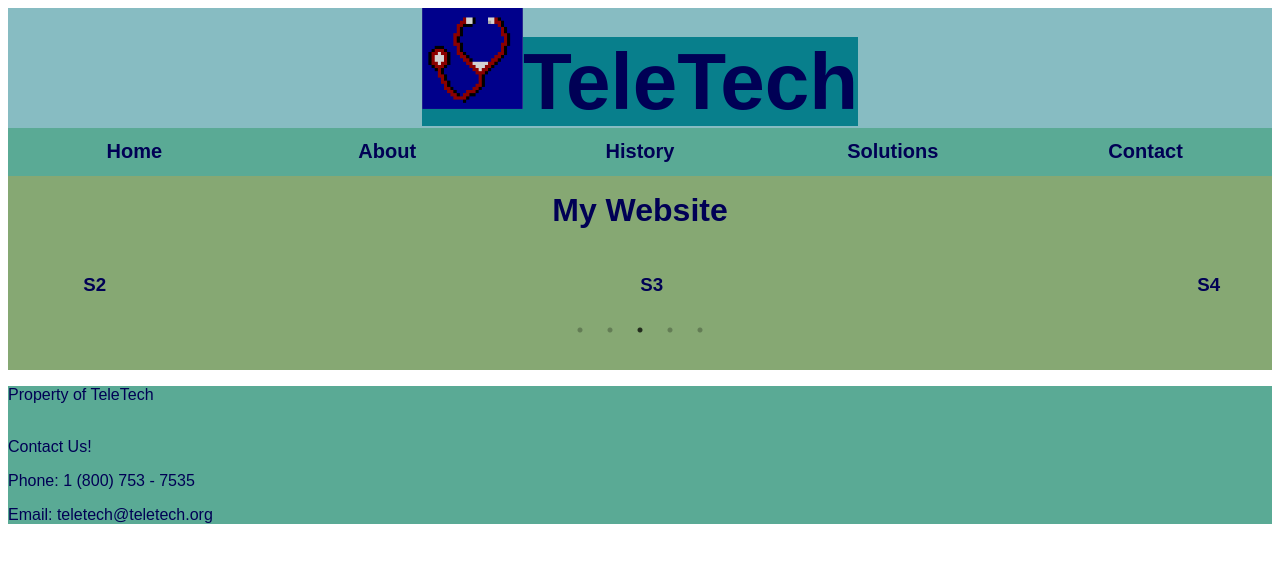
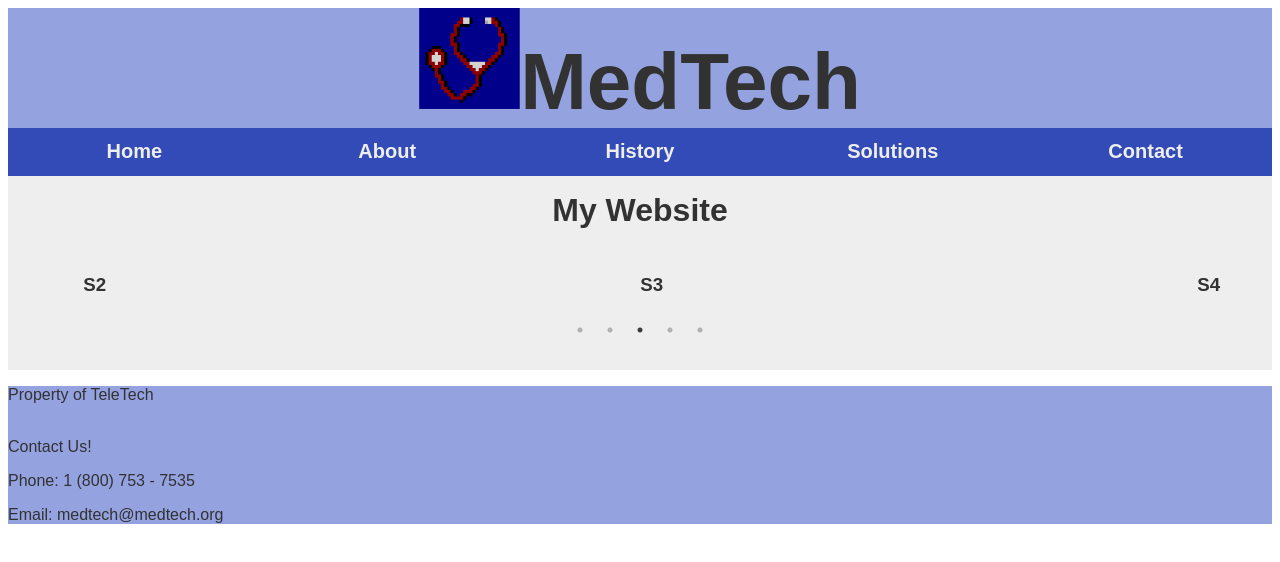
Before and after one commit to smullangi213/smullangi213.github.io, a plain HTML site: page index.html in a window 1280 px wide. Drawn offline with Linux system fonts and the light colour scheme; files whose address does not match are found by name.

Commit message:
Color Palette Change

```diff
--- a/index.html
+++ b/index.html
@@ -1,7 +1,7 @@
 <!DOCTYPE html>
 <html>
 <head>
-    <title>TeleTech</title>
+    <title>MedTech</title>
 
 
     <link rel="stylesheet" type="text/css" href="styles/slick.css"/>
@@ -13,7 +13,7 @@
 <body>
     <header>
         <h1>
-            <a class="headerlink" href="index.html"> <img width=10% src="images/logo.PNG"/>TeleTech</a>
+            <a class="headerlink" href="index.html"> <img width=10% src="images/logo.PNG"/>MedTech</a>
         </h1>
 
         <nav>
@@ -40,7 +40,7 @@
         <br>
         <a href=contact.html>Contact Us!</a>
         <p>Phone: 1 (800) 753 - 7535</p>
-        <p>Email: teletech@teletech.org</p>
+        <p>Email: medtech@medtech.org</p>
     </footer>
 
     <script
--- a/styles/main.css
+++ b/styles/main.css
@@ -5,26 +5,31 @@
 #86A873;
 #BB9F06; */
 
+/* New:
+Header background Color: #94a2e0
+nav color: #eee
+text color: #323232
+Nav/Footer background: #324bb7
+nav background hover: #526bd7
+Body: #eee
+Link Highlight: #526bd7
+*/
+
 body {
     font-family: Arial, Helvetica, sans-serif;
-    color: #000055;
+    color: #323232;
 }
 
-a, a.headerlink:hover, a:active, a:visited {
-    color: #000055;
+a, a:hover {
+    color: #323232;
     text-decoration: none;
 }
 
 header h1{
     margin: 0;
-    background-color: #87bcc2;
+    background-color: #94a2e0;
     text-align: center;
     font-size: 5em;
-}
-
-header h1 a, header h1 a:hover {
-    text-decoration: none;
-    background-color: #087F8C;
 }
 
 header h1 img {
@@ -32,7 +37,8 @@ header h1 img {
 }
 
 header nav a {
-    background-color: #5AAA95;
+    color: #eee;
+    background-color: #324bb7;
     font-size: 125%;
     font-weight: bold;
     float: left;
@@ -42,15 +48,18 @@ header nav a {
     text-decoration: none;
 }
 
-a:hover {
-    background-color: #5FAF9A;
+nav a:hover {
+    color: #eee;
+    background-color: #526bd7;
 }
 
 main {
-    background-color: #86A873;
+    background-color: #eee;
     padding: 2%;
     margin: 0;
 }
+
+
 h2 {
     text-align: center;
     padding-top: 1%;
@@ -58,6 +67,6 @@ h2 {
 }
 
 footer {
-    background-color: #5AAA95;
+    background-color: #94a2e0;
     margin: 0;
 }
```
Also changed, not shown: about.html (+3 -3 lines), contact.html (+3 -3 lines), history.html (+3 -3 lines), solutions.html (+3 -3 lines).
